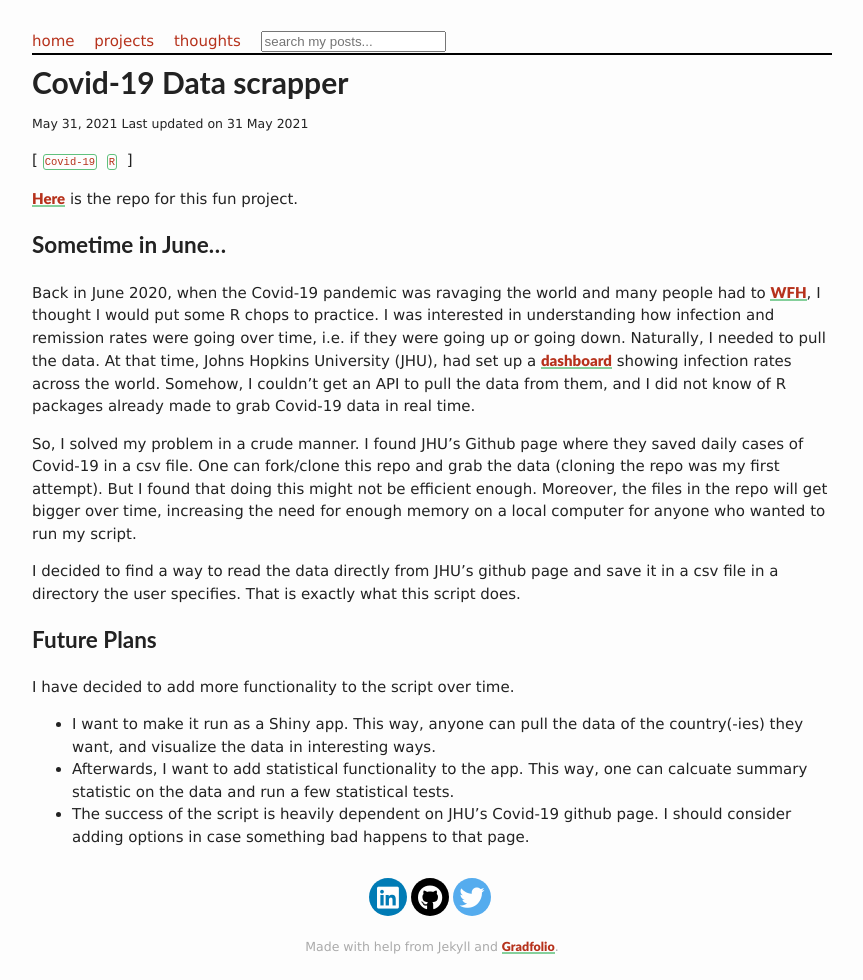
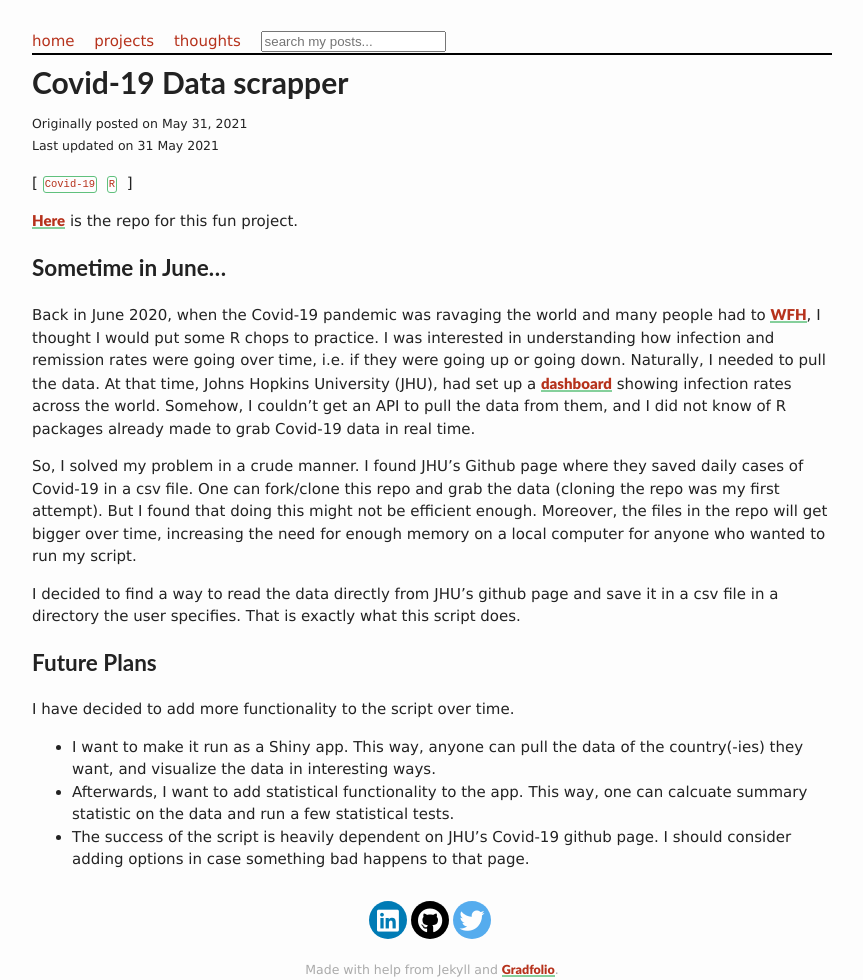
Before and after one commit to tobbyxy/temipete.github.io, a Jekyll site: the page built from _projects/1_project.md, in a window 1280 px wide. Shown: the whole page, without its empty margins (208-1071 px from the left). Built offline with Jekyll 4.4.1, drawn with Linux system fonts in a browser that asks for light colours; nearby versions of some CDN libraries; comment, search, counter and statistics services are not loaded.

Commit message:
Update post.html

```diff
--- a/_layouts/post.html
+++ b/_layouts/post.html
@@ -4,7 +4,8 @@
 <h2 class="post-headline">{{page.title}}</h2>
 <p class="meta">
   <small>
-    {{page.date | date: '%B %d, %Y'}}
+    Originally posted on {{page.date | date: '%B %d, %Y'}}
+    <br>
     Last updated on {{ site.time | date_to_long_string }}
   </small>
 </p>
```
